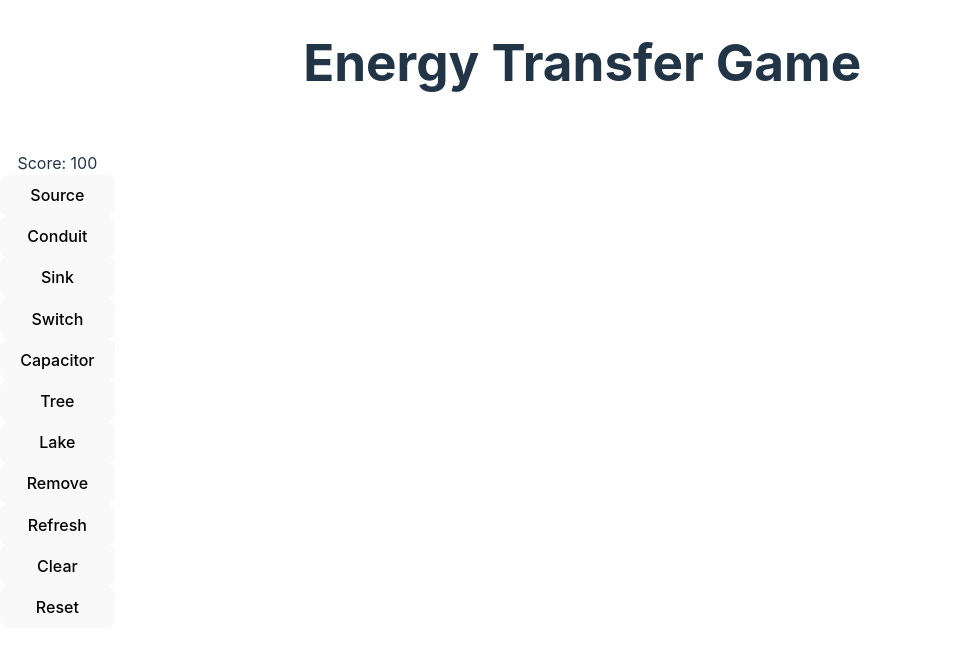
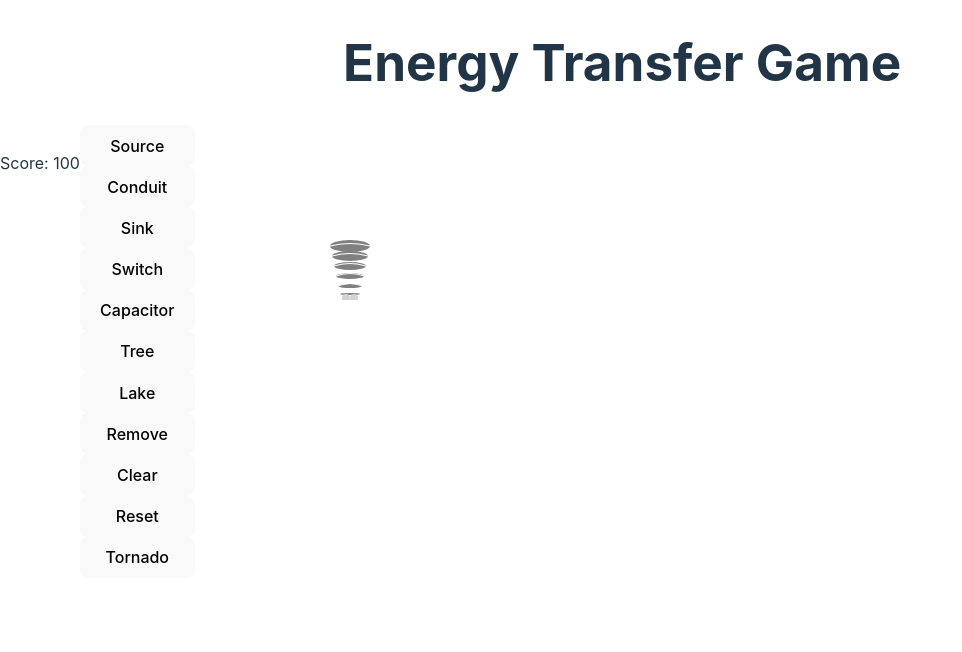
Before and after one commit to JeffBuda/electric-company, a React (Vite) app: page / in a window 1280 px wide. Shown: the top 652 px of the page, without its empty margins (0-962 px from the left). Built offline with nearby package versions, Linux system fonts and the light colour scheme.

Commit message:
added tornados

```diff
--- a/src/GameBoard.tsx
+++ b/src/GameBoard.tsx
@@ -5,6 +5,7 @@ import LakeIcon from './LakeIcon'; // Import the LakeIcon component
 import SourceIcon from './SourceIcon'; // Import the SourceIcon component
 import ConduitIcon from './ConduitIcon'; // Import the ConduitIcon component
 import SinkIcon from './SinkIcon'; // Import the SinkIcon component
+import TornadoIcon from './TornadoIcon'; // Import the TornadoIcon component
 import './App.css';
 
 const GRID_SIZE = 50;
@@ -15,7 +16,6 @@ const SOURCE_COST = 1000; // Cost of placing a source
 const TREE_CHANCE = 0.1; // 10% chance to place a tree
 const LAKE_CHANCE = 0.05; // 5% chance to place a lake
 const SINK_CHANCE = 0.03; // 3% chance to place a sink
-const SINK_REWARD = .01;
 const INITIAL_CREDITS = 100; // Initial credits
 
 const GameBoard: React.FC = () => {
@@ -23,19 +23,17 @@ const GameBoard: React.FC = () => {
   const [grid, setGrid] = useState(initialGrid);
   const [selectedPiece, setSelectedPiece] = useState<'source' | 'conduit' | 'sink' | 'switch' | 'capacitor' | 'forest' | 'lake' | 'remove' | null>(null);
   const [score, setScore] = useState(INITIAL_CREDITS);
+  const [tornadoes, setTornadoes] = useState([{ row: 0, col: 0, direction: { row: 1, col: 1 } }]);
 
   useEffect(() => {
     const interval = setInterval(() => {
+      moveTornadoes();
       updatePowerStatus();
       updateScore();
     }, INTERVAL_DURATION);
     return () => clearInterval(interval);
-  }, [grid]);
+  }, [grid, tornadoes]);
 
-  // reset game on refresh of page
-  // useEffect(() => {
-  //   resetGrid();
-  // }, []);
 
   const bfs = (startRow: number, startCol: number, newGrid: any[][]) => {
     const directions = [
@@ -149,8 +147,24 @@ const GameBoard: React.FC = () => {
     setGrid(newGrid);
   };
 
-  const forceRecalculatePower = () => {
-    updatePowerStatus();
+  const moveTornadoes = () => {
+    const newGrid = [...grid];
+    const newTornadoes = tornadoes.map(tornado => {
+      const newRow = tornado.row + tornado.direction.row;
+      const newCol = tornado.col + tornado.direction.col;
+
+      if (newRow >= 0 && newRow < GRID_SIZE && newCol >= 0 && newCol < GRID_SIZE) {
+        if (newGrid[newRow][newCol].piece === 'conduit') {
+          newGrid[newRow][newCol] = { piece: null, powered: false, on: true, remainingPower: 0 };
+        }
+        return { ...tornado, row: newRow, col: newCol };
+      } else {
+        return { ...tornado, direction: { row: -tornado.direction.row, col: -tornado.direction.col } };
+      }
+    });
+
+    setGrid(newGrid);
+    setTornadoes(newTornadoes);
   };
 
   const clearGrid = () => {
@@ -175,10 +189,14 @@ const GameBoard: React.FC = () => {
     setScore(INITIAL_CREDITS); // Reset score to INITIAL_CREDITS
   };
 
+  const addTornado = () => {
+    setTornadoes([...tornadoes, { row: 0, col: 0, direction: { row: 1, col: 1 } }]);
+  };
+
   return (
     <div className="game-container">
+      <div className="score">Score: {score}</div>
       <div className="controls">
-      <div className="score">Score: {score}</div>
         <button onClick={() => setSelectedPiece('source')}>Source</button>
         <button onClick={() => setSelectedPiece('conduit')}>Conduit</button>
         <button onClick={() => setSelectedPiece('sink')}>Sink</button>
@@ -187,16 +205,16 @@ const GameBoard: React.FC = () => {
         <button onClick={() => setSelectedPiece('forest')}>Tree</button>
         <button onClick={() => setSelectedPiece('lake')}>Lake</button>
         <button onClick={() => setSelectedPiece('remove')}>Remove</button>
-        <button onClick={forceRecalculatePower}>Refresh</button>
         <button onClick={clearGrid}>Clear</button>
         <button onClick={resetGrid}>Reset</button>
+        <button onClick={addTornado}>Tornado</button>
       </div>
       <div className="grid">
         {grid.map((row, rowIndex) =>
           row.map((tile, colIndex) => (
             <Tile
               key={`${rowIndex}-${colIndex}`}
-              piece={tile.piece}
+              piece={tornadoes.some(t => t.row === rowIndex && t.col === colIndex) ? 'tornado' : tile.piece}
               powered={tile.powered}
               onClick={() => handleTileClick(rowIndex, colIndex)}
             />
--- a/src/Tile.tsx
+++ b/src/Tile.tsx
@@ -5,9 +5,10 @@ import LakeIcon from './LakeIcon'; // Import the LakeIcon component
 import SourceIcon from './SourceIcon'; // Import the SourceIcon component
 import ConduitIcon from './ConduitIcon'; // Import the ConduitIcon component
 import SinkIcon from './SinkIcon'; // Import the SinkIcon component
+import TornadoIcon from './TornadoIcon'; // Import the TornadoIcon component
 
 type TileProps = {
-  piece: 'source' | 'conduit' | 'sink' | 'switch' | 'capacitor' | 'forest' | 'lake' | null;
+  piece: 'source' | 'conduit' | 'sink' | 'switch' | 'capacitor' | 'forest' | 'lake' | 'tornado' | null;
   powered: boolean;
   onClick: () => void;
 };
@@ -25,6 +26,8 @@ const Tile: React.FC<TileProps> = ({ piece, powered, onClick }) => {
         <ConduitIcon />
       ) : piece === 'sink' ? (
         <SinkIcon />
+      ) : piece === 'tornado' ? (
+        <TornadoIcon />
       ) : (
         piece && <GamePiece type={piece} powered={powered} />
       )}
--- /dev/null
+++ b/src/TornadoIcon.tsx
@@ -0,0 +1,32 @@
+// TornadoIcon.tsx
+import React from 'react';
+
+const TornadoIcon: React.FC = () => (
+  <svg
+    xmlns="http://www.w3.org/2000/svg"
+    viewBox="0 0 64 64"
+    width="64"
+    height="64"
+  >
+    {/* Cyclone */}
+    <ellipse cx="32" cy="10" rx="20" ry="6" fill="#808080" />
+    <ellipse cx="32" cy="20" rx="18" ry="5" fill="#808080" />
+    <ellipse cx="32" cy="30" rx="16" ry="4" fill="#808080" />
+    <ellipse cx="32" cy="40" rx="14" ry="3" fill="#808080" />
+    <ellipse cx="32" cy="50" rx="12" ry="2" fill="#808080" />
+    <ellipse cx="32" cy="58" rx="10" ry="1" fill="#808080" />
+
+    {/* White streaks */}
+    <path d="M12 10 Q32 5 52 10" stroke="#FFFFFF" strokeWidth="1" fill="none" />
+    <path d="M14 20 Q32 15 50 20" stroke="#FFFFFF" strokeWidth="1" fill="none" />
+    <path d="M16 30 Q32 25 48 30" stroke="#FFFFFF" strokeWidth="1" fill="none" />
+    <path d="M18 40 Q32 35 46 40" stroke="#FFFFFF" strokeWidth="1" fill="none" />
+    <path d="M20 50 Q32 45 44 50" stroke="#FFFFFF" strokeWidth="1" fill="none" />
+
+    {/* Dust Clouds */}
+    <circle cx="28" cy="62" r="4" fill="#D3D3D3" />
+    <circle cx="36" cy="62" r="4" fill="#D3D3D3" />
+  </svg>
+);
+
+export default TornadoIcon;
```
Also changed, not shown: src/Tornado.tsx (added, +44 -0 lines).
